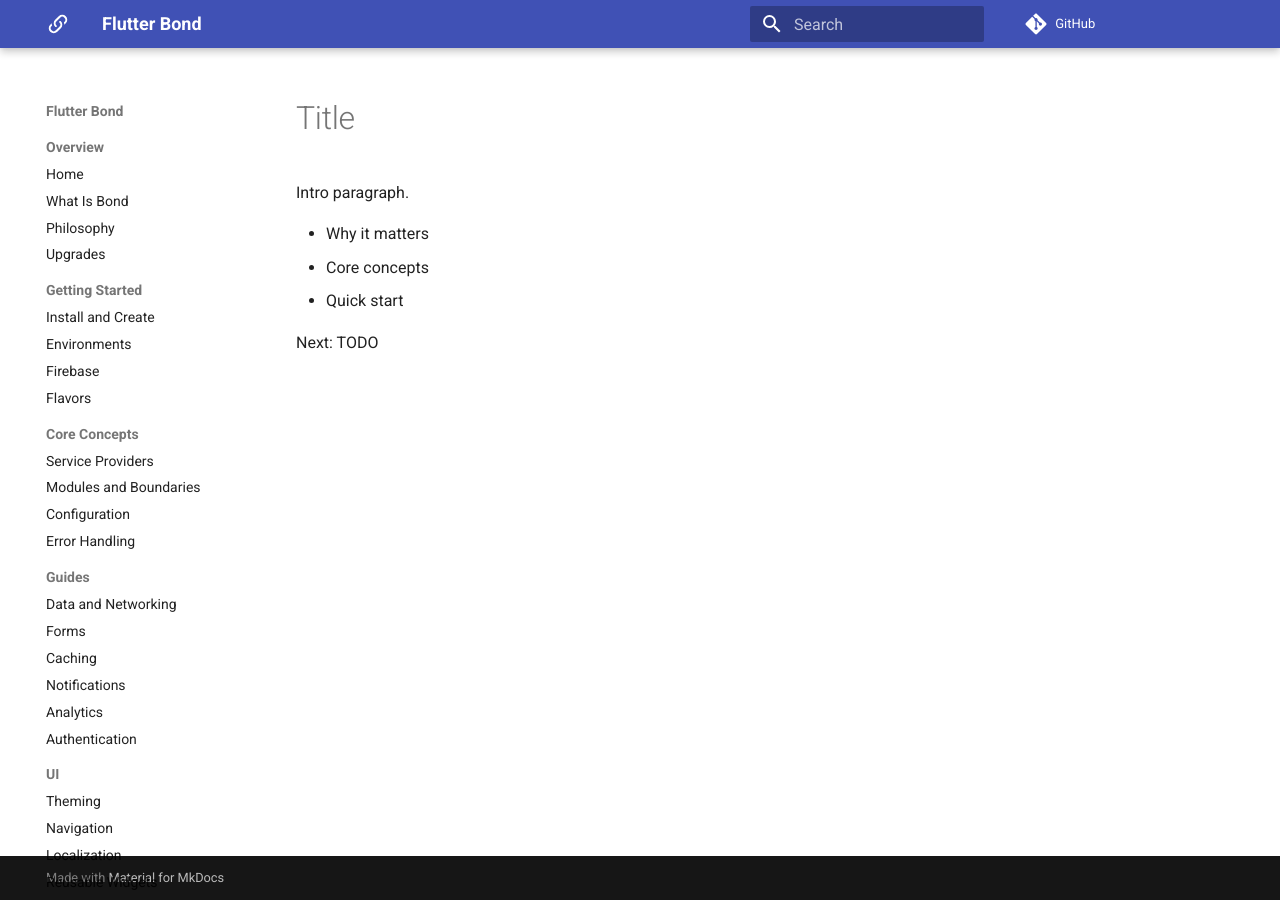
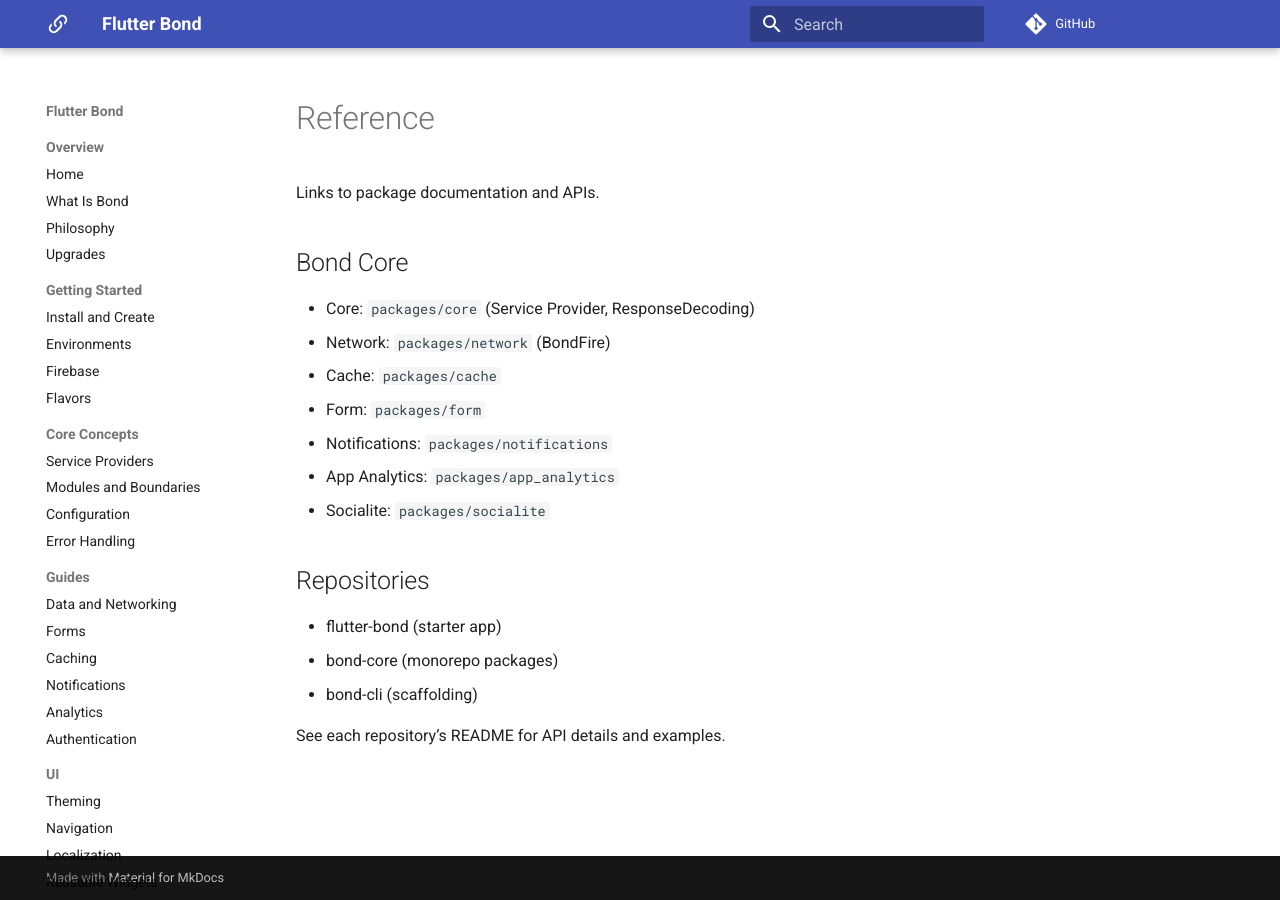
Before and after one commit to onestudio-co/bond-docs, an MkDocs documentation site: the page built from docs/reference/index.md, in a window 1280 px wide. Built offline with MkDocs 1.6.1 and Material for MkDocs 9.7.7, drawn with Linux system fonts in a browser that asks for light colours; comment, search, counter and statistics services are not loaded.

Commit message:
docs: add Reference index linking to core packages and repos

```diff
--- a/docs/reference/index.md
+++ b/docs/reference/index.md
@@ -1,9 +1,21 @@
-# Title
+# Reference
 
-Intro paragraph.
+Links to package documentation and APIs.
 
-- Why it matters
-- Core concepts
-- Quick start
+## Bond Core
 
-Next: TODO
+- Core: `packages/core` (Service Provider, ResponseDecoding)
+- Network: `packages/network` (BondFire)
+- Cache: `packages/cache`
+- Form: `packages/form`
+- Notifications: `packages/notifications`
+- App Analytics: `packages/app_analytics`
+- Socialite: `packages/socialite`
+
+## Repositories
+
+- flutter-bond (starter app)
+- bond-core (monorepo packages)
+- bond-cli (scaffolding)
+
+See each repository’s README for API details and examples.
```
